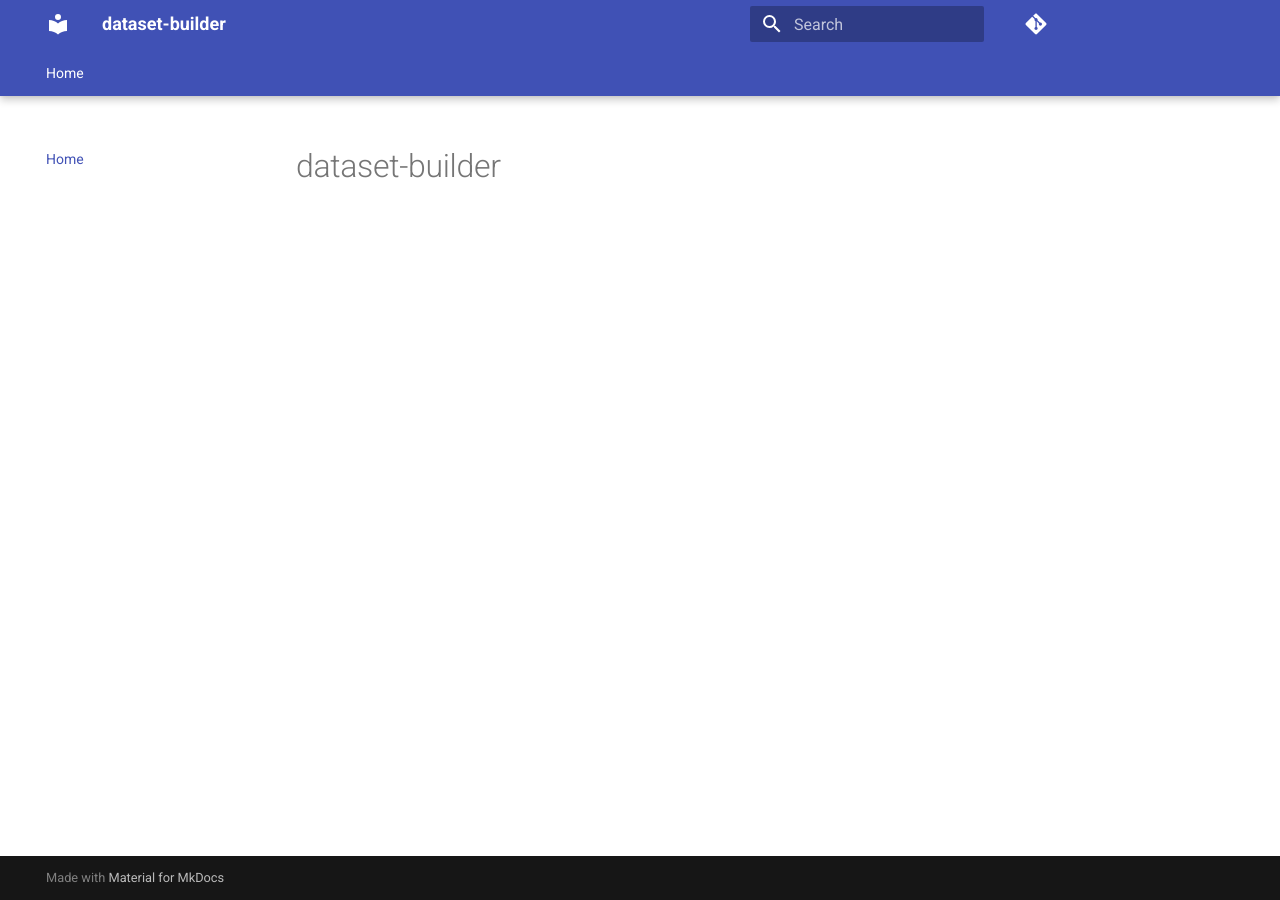
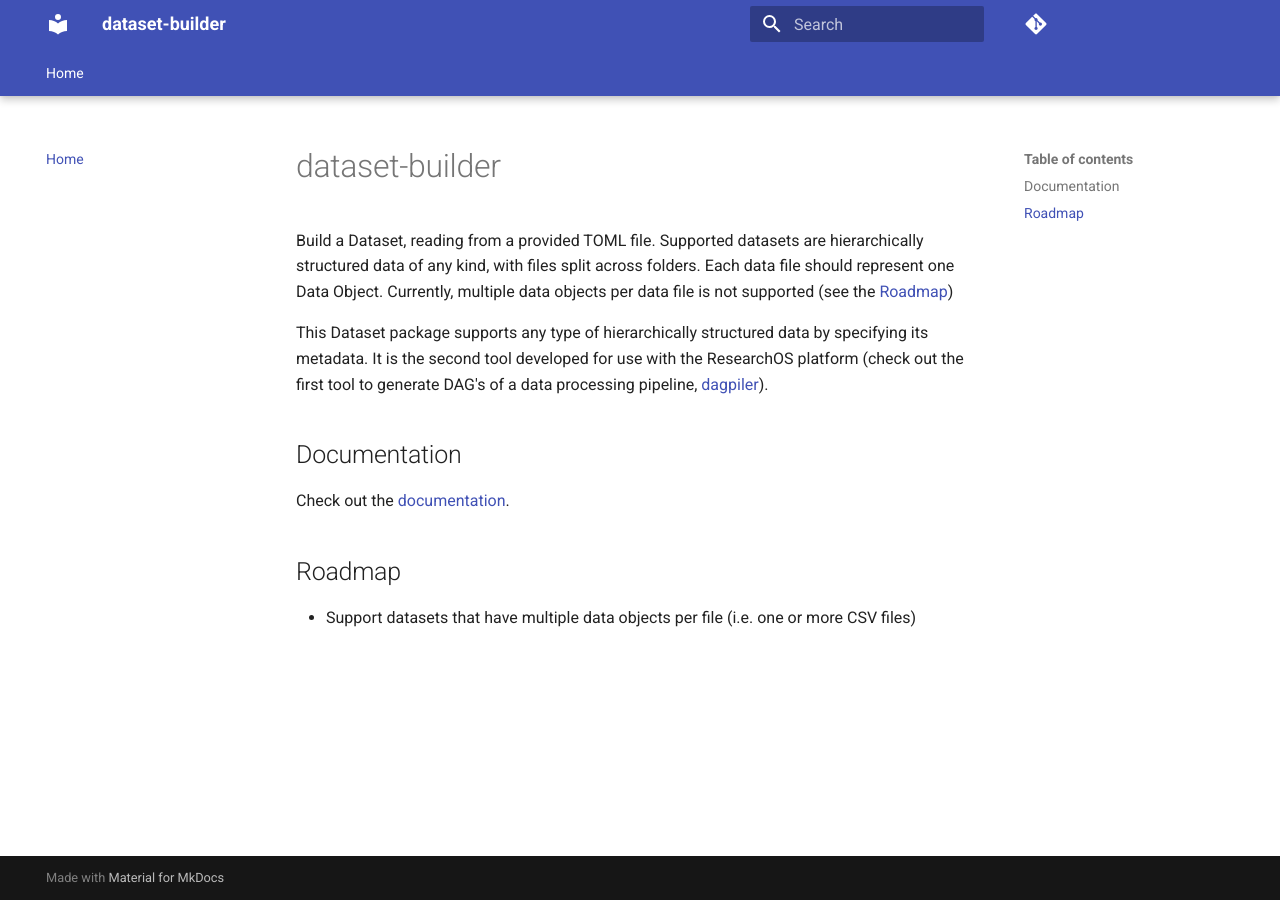
Before and after one commit to ResearchOS/dataset-builder, an MkDocs documentation site: the page built from docs/index.md, in a window 1280 px wide. Built offline with MkDocs 1.6.1 and Material for MkDocs 9.7.7, drawn with Linux system fonts in a browser that asks for light colours.

Commit message:
Starting to build up docs

```diff
--- a/docs/index.md
+++ b/docs/index.md
@@ -1 +1,10 @@
 # dataset-builder
+Build a Dataset, reading from a provided TOML file. Supported datasets are hierarchically structured data of any kind, with files split across folders. Each data file should represent one Data Object. Currently, multiple data objects per data file is not supported (see the [Roadmap](#roadmap))
+
+This Dataset package supports any type of hierarchically structured data by specifying its metadata. It is the second tool developed for use with the ResearchOS platform (check out the first tool to generate DAG's of a data processing pipeline, [dagpiler](https://github.com/ResearchOS/dagpiler)).
+
+## Documentation
+Check out the [documentation](https://ResearchOS.github.io/dataset-builder/).
+
+## Roadmap
+- Support datasets that have multiple data objects per file (i.e. one or more CSV files)
--- a/mkdocs.yml
+++ b/mkdocs.yml
@@ -39,5 +39,3 @@ markdown_extensions:
       use_pygments: true
   - pymdownx.superfences
   - admonition
-nav:
-  - Home: index.md
```
Also changed, not shown: README.md (+9 -1 lines), docs/.pages (added), 1 other file.
